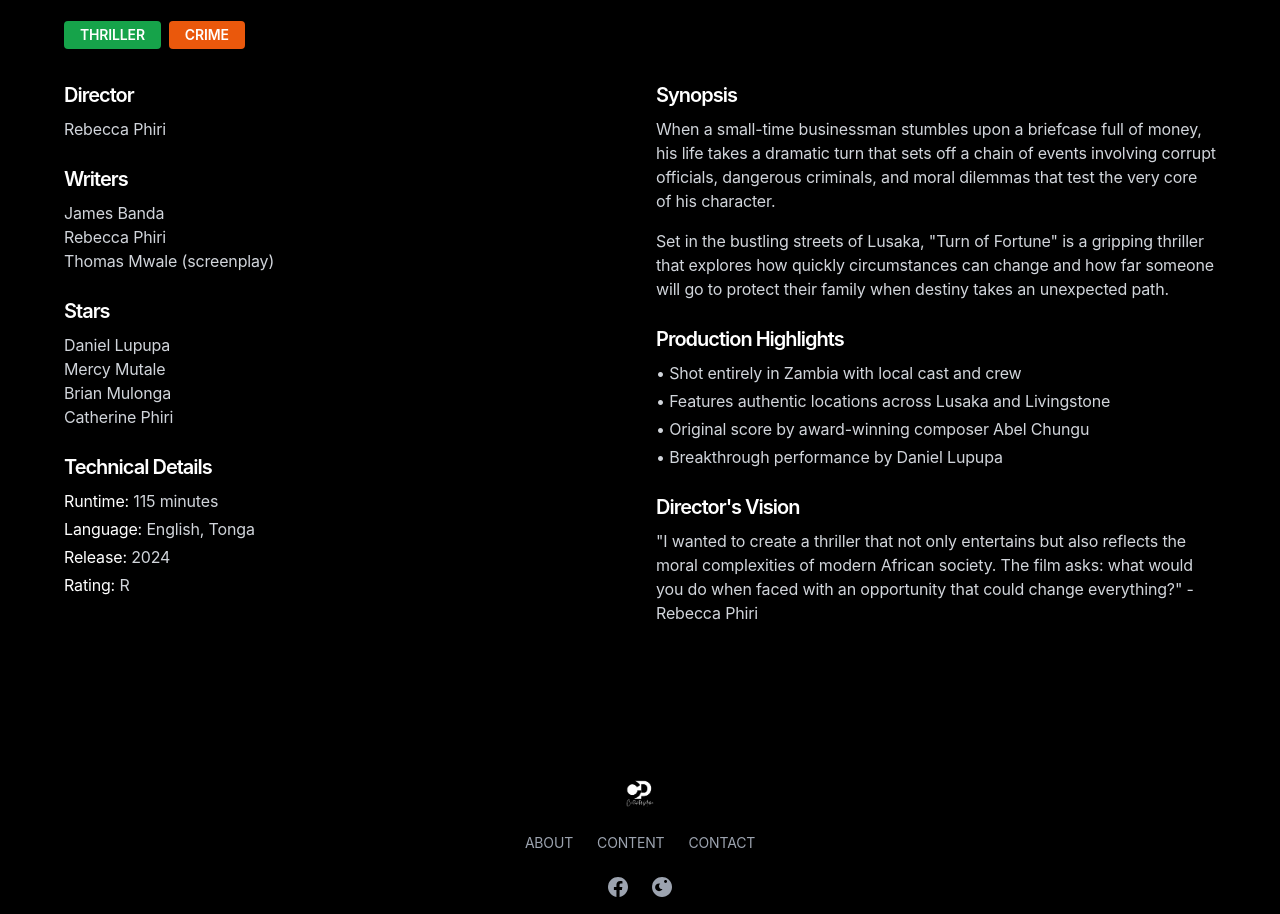
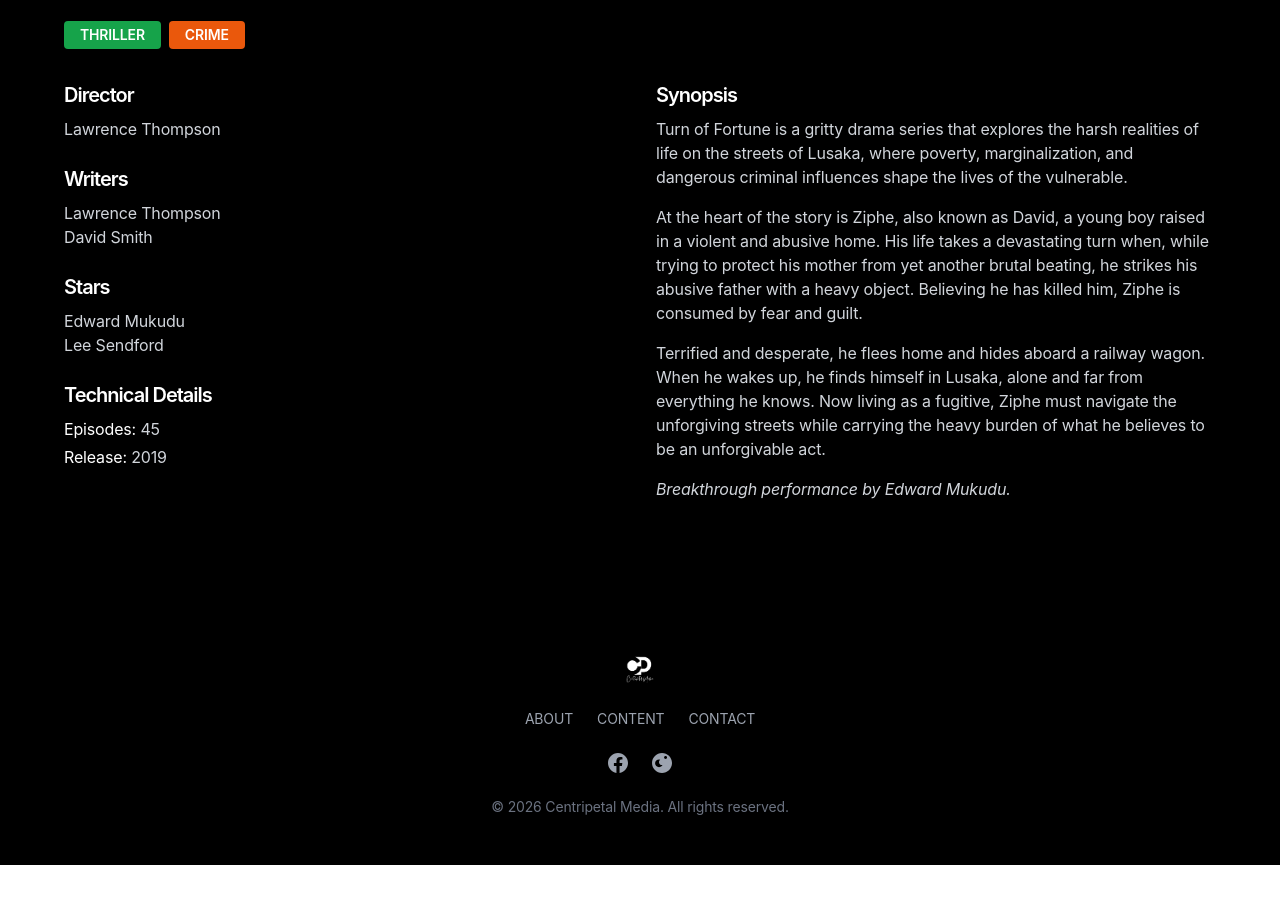
Before and after one commit to Mainza714/sg-3bbfc5cc-69cd-4878-9aaa-1b5533acc791-1781104711, a Next.js app: page /content/turn-of-fortune in a window 1280 px wide. Shown: the part 895-1809 px from the top of the page. After the commit the page ends 1760 px from the top, so only its background shows below. Built offline with nearby package versions, Linux system fonts and the light colour scheme.

Commit message:
chore(content): update turn of fortune project details

```diff
--- a/src/pages/content/turn-of-fortune.tsx
+++ b/src/pages/content/turn-of-fortune.tsx
@@ -8,7 +8,7 @@ export default function TurnOfFortune() {
     <>
       <Head>
         <title>Turn of Fortune | Centripetal Media</title>
-        <meta name="description" content="Turn of Fortune - When destiny takes an unexpected path, exploring themes of fate, choice, and redemption." />
+        <meta name="description" content="Turn of Fortune - A gritty drama series exploring the harsh realities of life on the streets of Lusaka." />
       </Head>
       <Layout>
         <div className="bg-black text-white min-h-screen">
@@ -26,7 +26,7 @@ export default function TurnOfFortune() {
               <div className="relative aspect-[16/9] mb-12">
                 <Image
                   src="/turn-of-fortune-mad296qa.jpg"
-                  alt="Turn of Fortune Movie Poster"
+                  alt="Turn of Fortune"
                   fill
                   className="object-cover rounded-lg"
                   priority
@@ -50,35 +50,30 @@ export default function TurnOfFortune() {
                   <div className="space-y-6">
                     <div>
                       <h2 className="text-xl font-semibold mb-2">Director</h2>
-                      <p className="text-gray-300">Rebecca Phiri</p>
+                      <p className="text-gray-300">Lawrence Thompson</p>
                     </div>
 
                     <div>
                       <h2 className="text-xl font-semibold mb-2">Writers</h2>
                       <ul className="text-gray-300">
-                        <li>James Banda</li>
-                        <li>Rebecca Phiri</li>
-                        <li>Thomas Mwale (screenplay)</li>
+                        <li>Lawrence Thompson</li>
+                        <li>David Smith</li>
                       </ul>
                     </div>
 
                     <div>
                       <h2 className="text-xl font-semibold mb-2">Stars</h2>
                       <ul className="text-gray-300">
-                        <li>Daniel Lupupa</li>
-                        <li>Mercy Mutale</li>
-                        <li>Brian Mulonga</li>
-                        <li>Catherine Phiri</li>
+                        <li>Edward Mukudu</li>
+                        <li>Lee Sendford</li>
                       </ul>
                     </div>
 
                     <div>
                       <h2 className="text-xl font-semibold mb-2">Technical Details</h2>
                       <ul className="text-gray-300 space-y-1">
-                        <li><span className="text-white">Runtime:</span> 115 minutes</li>
-                        <li><span className="text-white">Language:</span> English, Tonga</li>
-                        <li><span className="text-white">Release:</span> 2024</li>
-                        <li><span className="text-white">Rating:</span> R</li>
+                        <li><span className="text-white">Episodes:</span> 45</li>
+                        <li><span className="text-white">Release:</span> 2019</li>
                       </ul>
                     </div>
                   </div>
@@ -87,34 +82,16 @@ export default function TurnOfFortune() {
                     <div>
                       <h2 className="text-xl font-semibold mb-2">Synopsis</h2>
                       <p className="text-gray-300 mb-4">
-                        When a small-time businessman stumbles upon a briefcase full of money,
-                        his life takes a dramatic turn that sets off a chain of events involving
-                        corrupt officials, dangerous criminals, and moral dilemmas that test the
-                        very core of his character.
+                        Turn of Fortune is a gritty drama series that explores the harsh realities of life on the streets of Lusaka, where poverty, marginalization, and dangerous criminal influences shape the lives of the vulnerable.
                       </p>
-                      <p className="text-gray-300">
-                        Set in the bustling streets of Lusaka, "Turn of Fortune" is a gripping
-                        thriller that explores how quickly circumstances can change and how far
-                        someone will go to protect their family when destiny takes an unexpected path.
+                      <p className="text-gray-300 mb-4">
+                        At the heart of the story is Ziphe, also known as David, a young boy raised in a violent and abusive home. His life takes a devastating turn when, while trying to protect his mother from yet another brutal beating, he strikes his abusive father with a heavy object. Believing he has killed him, Ziphe is consumed by fear and guilt.
                       </p>
-                    </div>
-
-                    <div>
-                      <h2 className="text-xl font-semibold mb-2">Production Highlights</h2>
-                      <ul className="text-gray-300 space-y-1">
-                        <li>• Shot entirely in Zambia with local cast and crew</li>
-                        <li>• Features authentic locations across Lusaka and Livingstone</li>
-                        <li>• Original score by award-winning composer Abel Chungu</li>
-                        <li>• Breakthrough performance by Daniel Lupupa</li>
-                      </ul>
-                    </div>
-
-                    <div>
-                      <h2 className="text-xl font-semibold mb-2">Director's Vision</h2>
-                      <p className="text-gray-300">
-                        "I wanted to create a thriller that not only entertains but also reflects
-                        the moral complexities of modern African society. The film asks: what would
-                        you do when faced with an opportunity that could change everything?" - Rebecca Phiri
+                      <p className="text-gray-300 mb-4">
+                        Terrified and desperate, he flees home and hides aboard a railway wagon. When he wakes up, he finds himself in Lusaka, alone and far from everything he knows. Now living as a fugitive, Ziphe must navigate the unforgiving streets while carrying the heavy burden of what he believes to be an unforgivable act.
+                      </p>
+                      <p className="text-gray-300 italic">
+                        Breakthrough performance by Edward Mukudu.
                       </p>
                     </div>
                   </div>
```
